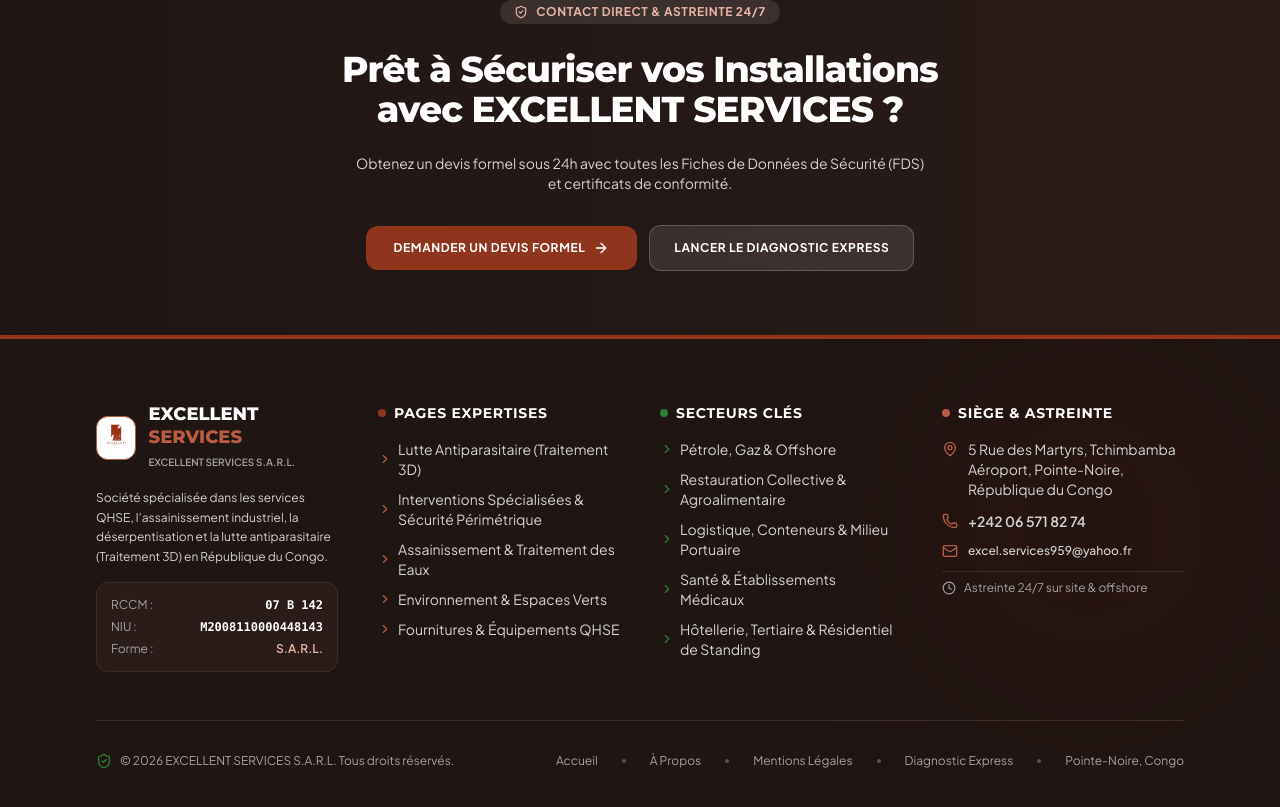
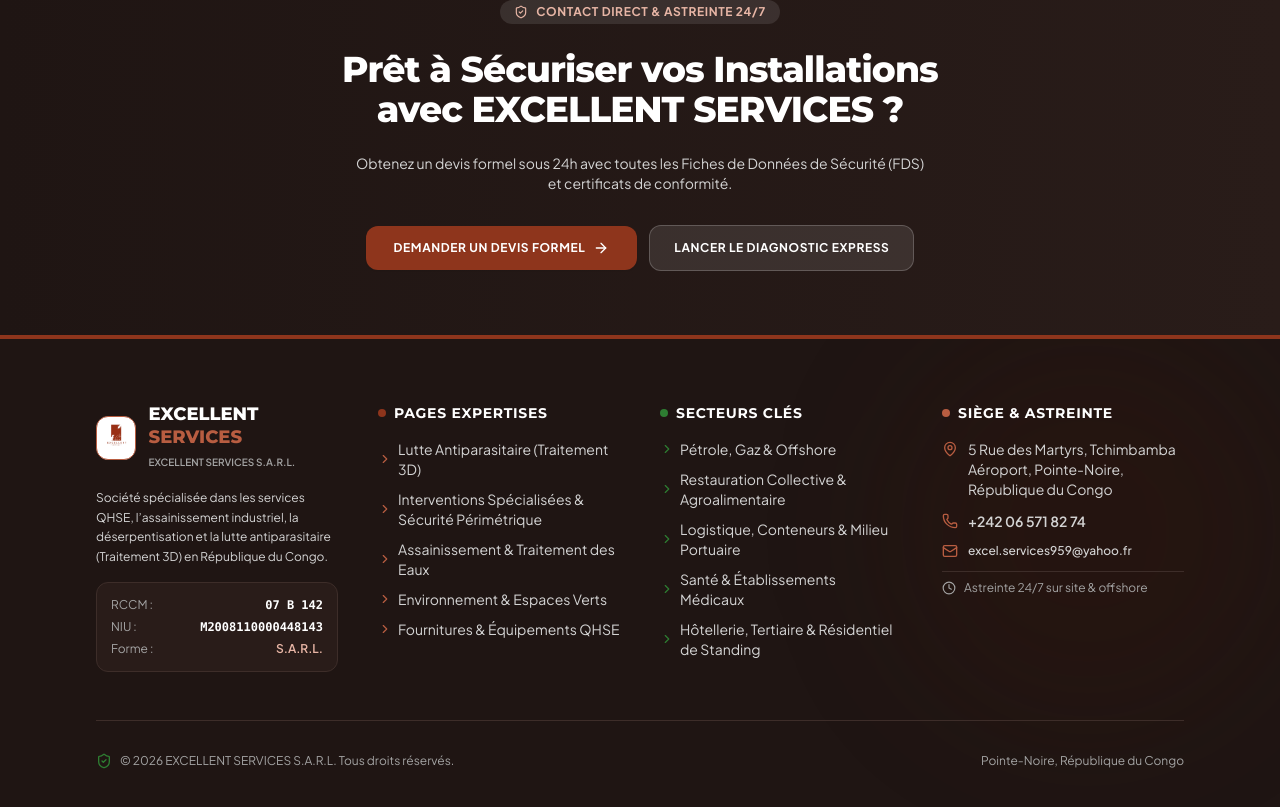
Before and after one commit to Steven23-Ngouala/excellent-services-web, a React (Vite) app: page / in a window 1280 px wide. Shown: the part 1063-1870 px from the top of the page. Built offline with nearby package versions, Linux system fonts and the light colour scheme.

Commit message:
fix: remove bottom footer links and floating emergency whatsapp button as requested

```diff
--- a/src/App.tsx
+++ b/src/App.tsx
@@ -3,7 +3,6 @@
 import { ScrollToTop } from './components/common/ScrollToTop';
 import { Navbar } from './components/layout/Navbar';
 import { Footer } from './components/layout/Footer';
-import { EmergencyFab } from './components/layout/EmergencyFab';
 
 // Dedicated Pages
 import { HomePage } from './pages/HomePage';
@@ -40,9 +39,6 @@
 
         {/* Global Footer */}
         <Footer />
-
-        {/* 24/7 Emergency & WhatsApp Floating Button */}
-        <EmergencyFab />
       </div>
     </BrowserRouter>
   );
--- a/src/components/layout/Footer.tsx
+++ b/src/components/layout/Footer.tsx
@@ -143,16 +143,8 @@
             <span>&copy; {new Date().getFullYear()} {COMPANY_INFO.legalName} Tous droits réservés.</span>
           </div>
 
-          <div className="flex items-center gap-6">
-            <Link to="/" className="hover:text-white transition-colors">Accueil</Link>
-            <span className="w-1 h-1 rounded-full bg-neutral-600"></span>
-            <Link to="/a-propos" className="hover:text-white transition-colors">À Propos</Link>
-            <span className="w-1 h-1 rounded-full bg-neutral-600"></span>
-            <Link to="/contact" className="hover:text-white transition-colors">Mentions Légales</Link>
-            <span className="w-1 h-1 rounded-full bg-neutral-600"></span>
-            <Link to="/diagnostic" className="hover:text-white transition-colors">Diagnostic Express</Link>
-            <span className="w-1 h-1 rounded-full bg-neutral-600"></span>
-            <span>Pointe-Noire, Congo</span>
+          <div className="text-neutral-400 text-xs">
+            <span>{COMPANY_INFO.city}, {COMPANY_INFO.country}</span>
           </div>
         </div>
       </div>
```
